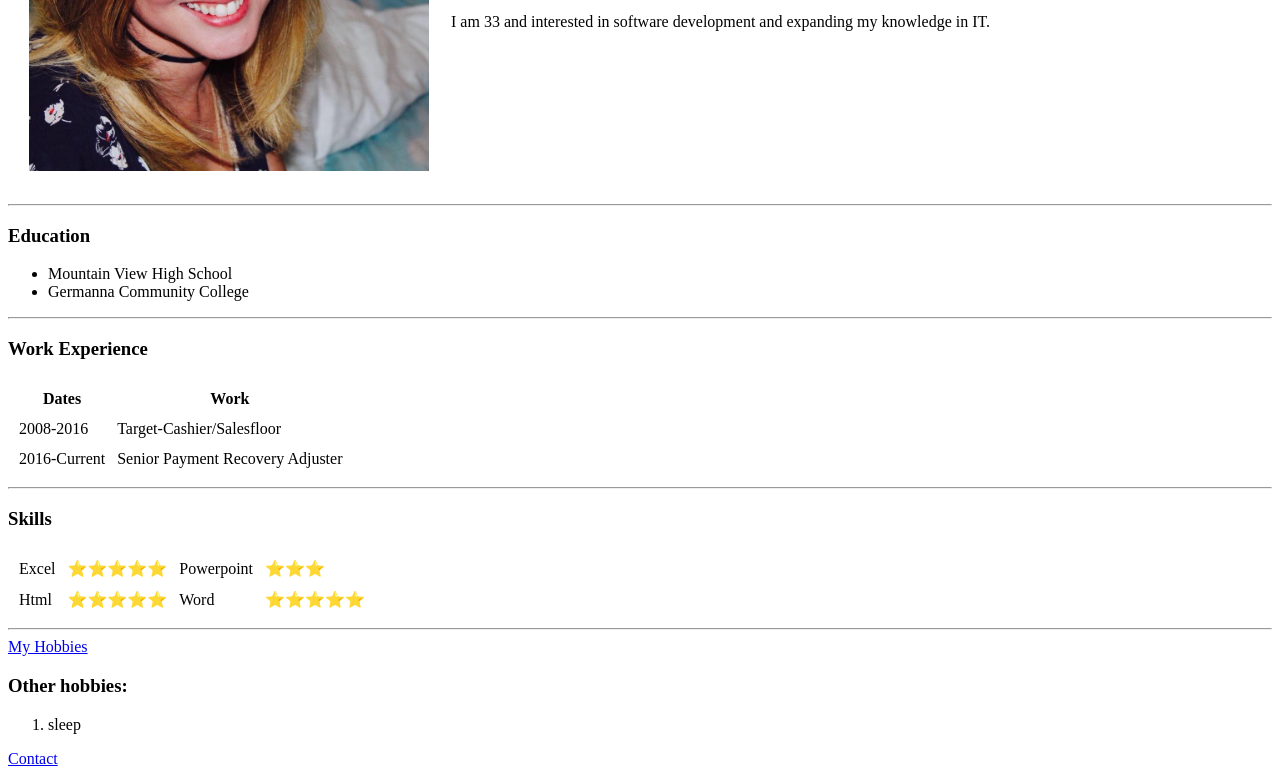
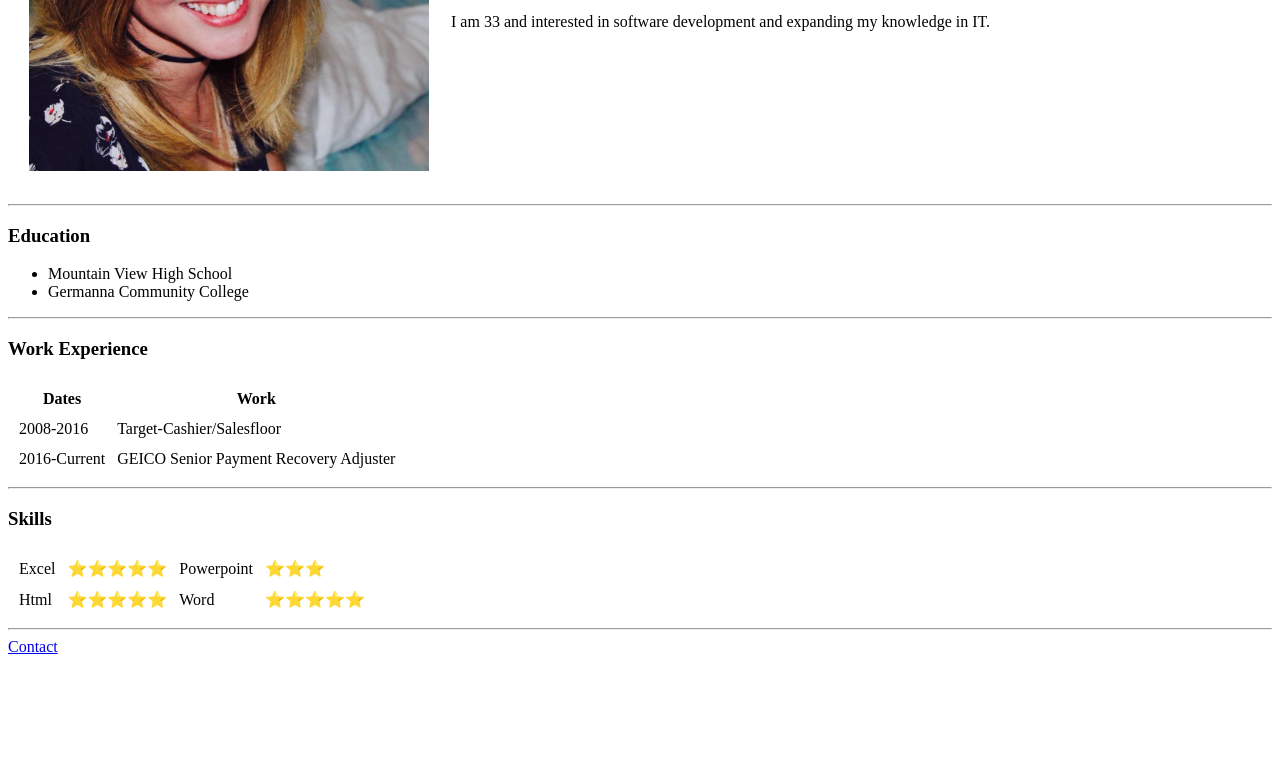
Before and after one commit to KimCausey/CV, a plain HTML site: page index.html in a window 1280 px wide. Shown: the part 258-1034 px from the top of the page. After the commit the page ends 922 px from the top, so only its background shows below. Drawn offline with Linux system fonts and the light colour scheme.

Commit message:
Update index.html

```diff
--- a/index.html
+++ b/index.html
@@ -34,7 +34,7 @@
             </tr>
             <tr>
                 <td>2016-Current</td>
-                <td>Senior Payment Recovery Adjuster</td>
+                <td>GEICO Senior Payment Recovery Adjuster</td>
             </tr>
         </table>
         <hr>
@@ -54,11 +54,6 @@
             </tr>
         </table>
         <hr>
-        <a href="hobbies.html">My Hobbies</a>
-        <h3><stong>Other hobbies:</stong></h3>
-            <ol>
-                <li>sleep</li>
-            </ol>
         <a href="contacts.html">Contact</menu></a>
     </body>
 </html>
```
